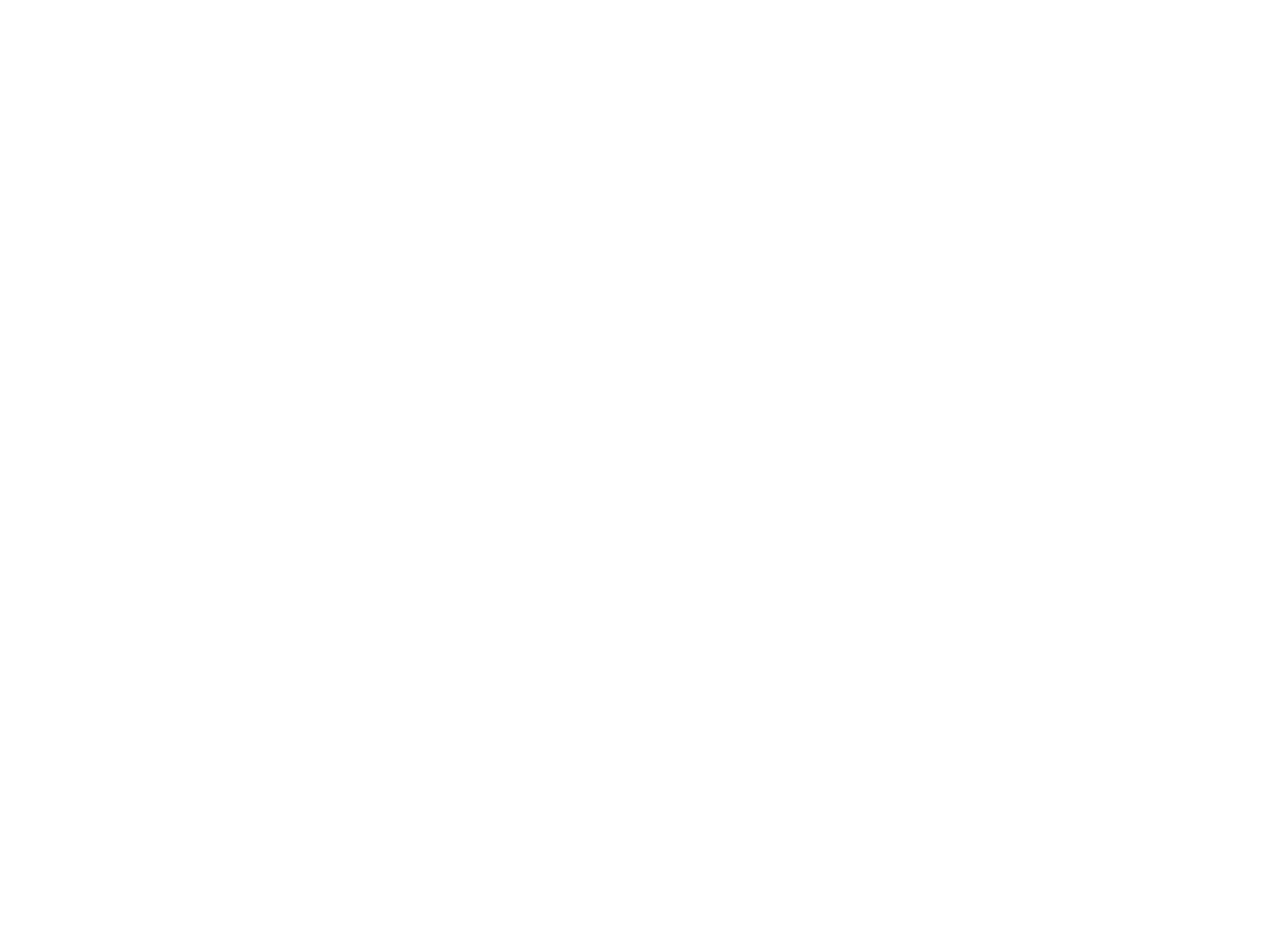
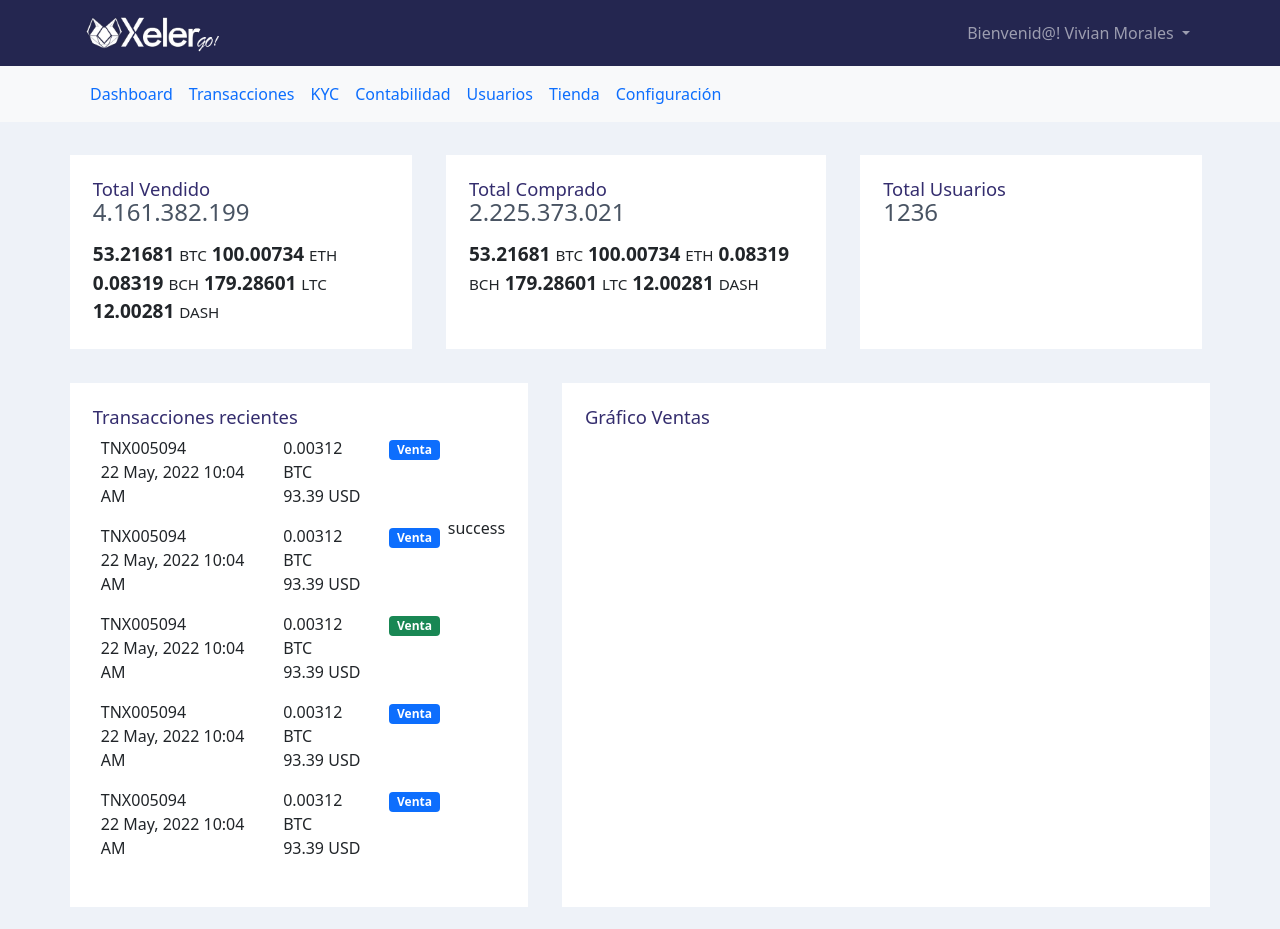
Before and after one commit to jmguerrero95/xeler_frontNew, a Vue app: page /admin/dashboard in a window 1280 px wide. Before the commit this address had no page. Before the commit the page ends 800 px from the top, so only its background shows below. Built offline with nearby package versions, Linux system fonts and the light colour scheme.

Commit message:
update dashboard, agregado admin primeras pantallas

```diff
--- /dev/null
+++ b/src/components/InicioAdmin.vue
@@ -0,0 +1,149 @@
+<template>
+    <div class="fondo">
+        <div class="container">
+            <div class="row espacio">
+                <div class="col-4 car">
+                    <h4 class="tit_card">Total Vendido</h4>
+                    <p class="precio">4.161.382.199</p>
+                    <span class="cripto">53.21681 <small>BTC</small> 100.00734 <small>ETH</small> 0.08319 <small>BCH</small> 179.28601 <small>LTC</small> 12.00281 <small>DASH</small></span>
+                </div>
+                <div class="col-4 card_center">
+                    <h4 class="tit_card">Total Comprado</h4>
+                    <p class="precio">2.225.373.021</p>
+                    <span class="cripto">53.21681 <small>BTC</small> 100.00734 <small>ETH</small> 0.08319 <small>BCH</small> 179.28601 <small>LTC</small> 12.00281 <small>DASH</small></span>
+                </div>
+                <div class="col-4 card_right">
+                    <h4 class="tit_card">Total Usuarios</h4>
+                    <p class="precio">1236</p>
+                </div>
+                <div class="col-5 car_parte2 parte2_left">
+                    <div class="row">
+                        <div class="col-12">
+                            <h4 class="tit_card">Transacciones recientes</h4>
+                            <table class="table table-borderless">
+                                <tbody>
+                                    <tr>
+                                        <td scope="col">TNX005094<br/>22 May, 2022 10:04 AM</td>
+                                        <td scope="col">0.00312 BTC<br/>93.39 USD</td>
+                                        <td scope="col"><span class="badge bg-primary">Venta</span></td>
+                                    </tr>
+                                    <tr>
+                                        <td scope="col">TNX005094<br/>22 May, 2022 10:04 AM</td>
+                                        <td scope="col">0.00312 BTC<br/>93.39 USD</td>
+                                        <td scope="col"><span class="badge bg-primary">Venta</span></td>success
+                                    </tr>
+                                    <tr>
+                                        <td scope="col">TNX005094<br/>22 May, 2022 10:04 AM</td>
+                                        <td scope="col">0.00312 BTC<br/>93.39 USD</td>
+                                        <td scope="col"><span class="badge bg-success">Venta</span></td>
+                                    </tr>
+                                    <tr>
+                                        <td scope="col">TNX005094<br/>22 May, 2022 10:04 AM</td>
+                                        <td scope="col">0.00312 BTC<br/>93.39 USD</td>
+                                        <td scope="col"><span class="badge bg-primary">Venta</span></td>
+                                    </tr>
+                                    <tr>
+                                        <td scope="col">TNX005094<br/>22 May, 2022 10:04 AM</td>
+                                        <td scope="col">0.00312 BTC<br/>93.39 USD</td>
+                                        <td scope="col"><span class="badge bg-primary">Venta</span></td>
+                                    </tr>
+                                </tbody>
+                            </table>
+                        </div>
+                    </div>
+
+
+                </div>
+
+                <div class="col-7 car_parte2 parte2_right">
+                    <h4 class="tit_card">Gráfico Ventas</h4>
+                </div>
+            </div>
+        </div>
+    </div>
+</template>
+<script>
+  /* eslint-disable */
+export default {
+    name: 'IncioAdmin',
+    components:{
+        //VueTyper,
+        //Money,
+        //Loading
+    },
+    data () {
+        return {
+
+        }
+    },
+}
+</script>
+<style scoped>
+    .espacio{
+        padding-top: 3%;
+        padding-bottom: 2%;
+    }
+    .parte2_right{
+        margin-top: 3%;
+        width: 56.83333333%;
+        margin-left: 1.5%;
+    }
+    .parte2_left{
+        margin-top: 3%;
+        width: 40.16666667%;
+        margin-right: 1.5%;
+    }
+
+    .tit_card{
+        color: #342d6e;
+        font-size: 1.15em;
+        font-weight: 500;
+        margin: 0;
+    }
+    .precio{
+        font-size: 24px;
+        line-height: 1;
+        color: #495463;
+        font-weight: 500;
+    }
+    .cripto{
+        font-size: 19px;
+        display: inline-block;
+        margin-right: 3px;
+        font-weight: 700;
+    }
+    small{
+        font-size: 80%;
+        font-weight: 400;
+    }
+    .fondo{
+        background: #eef2f8;
+    }
+    .car{
+        background: white;
+        border: 0;
+        padding: 2%;
+        width: 30%;
+        margin-right: 3%;
+    }
+    .car_parte2{
+        background: white;
+        border: 0;
+        padding: 2%;
+        /*width: 30%;
+        margin-right: 3%;*/
+    }
+    .card_center{
+        background: white;
+        border: 0;
+        padding: 2%;
+    }
+    .card_right{
+        background: white;
+        border: 0;
+        padding: 2%;
+        margin-left: 3%;
+        width: 30%;
+    }
+
+</style>
--- /dev/null
+++ b/src/components/MenuDashboardAdmin.vue
@@ -0,0 +1,60 @@
+<template>
+    <nav class="navbar navbar-expand-lg bg-light">
+      <div class="container">
+        <button class="navbar-toggler" type="button" data-bs-toggle="collapse" data-bs-target="#navbarNavDropdown" aria-controls="navbarNavDropdown" aria-expanded="false" aria-label="Toggle navigation">
+          <span class="navbar-toggler-icon"></span>
+        </button>
+        <div class="collapse navbar-collapse" id="navbarNavDropdown">
+            <ul class="navbar-nav">
+                <li class="nav-item">
+                  <a class="nav-link active" aria-current="page" href="#">Dashboard</a>
+                </li>
+                <li class="nav-item">
+                  <a class="nav-link" href="#">Transacciones</a>
+                </li>
+                <li class="nav-item">
+                  <a class="nav-link" href="#">KYC</a>
+                </li>
+                <li class="nav-item">
+                  <a class="nav-link" href="#">Contabilidad</a>
+                </li>
+                <li class="nav-item">
+                  <a class="nav-link" href="#">Usuarios</a>
+                </li>
+                <li class="nav-item">
+                  <a class="nav-link" href="#">Tienda</a>
+                </li>
+                <li class="nav-item">
+                  <a class="nav-link" href="#">Configuración</a>
+                </li>
+            </ul>
+        </div>
+      </div>
+    </nav>
+</template>
+
+<script>
+export default {
+    name: 'InputGenerico',
+    components:{
+        //VueTyper,
+        //Money,
+        //Loading
+    },
+}
+</script>
+<style scoped>
+    .navbar-menu>li>a {
+        display: flex;
+        align-items: center;
+        font-size: 14px;
+        line-height: 32px;
+        padding: 12px 0;
+        position: relative;
+        color: #7668fe;
+    }
+    .verificacion{
+        justify-content: end;
+    }
+
+</style>
--- a/src/router.js
+++ b/src/router.js
@@ -5,6 +5,7 @@ import Register from "@/views/Register.vue";
 import Reset from "@/views/Reset.vue";
 import Test from "@/components/Topbar.vue";
 import Dashboard from "@/views/Dashboard.vue";
+import DashboardAdmin from "@/views/DashboardAdmin.vue"
 import App from './App.vue'
     import { createRouter, createWebHistory } from "vue-router"
     const routeInfos = [
@@ -31,6 +32,10 @@ import App from './App.vue'
         {
             path: "/dashboard",
             component : Dashboard
+        },
+        {
+            path: "/admin/dashboard",
+            component : DashboardAdmin
         }
 
     ]
--- /dev/null
+++ b/src/views/DashboardAdmin.vue
@@ -0,0 +1,32 @@
+<template>
+    <div>
+        <TopBar></TopBar>
+        <MenuDashboardAdmin></MenuDashboardAdmin>
+        <InicioAdmin></InicioAdmin>
+    </div>
+</template>
+<script>
+    import TopBar from "@/components/Topbar.vue";
+    import MenuDashboardAdmin from "@/components/MenuDashboardAdmin.vue";
+    import InicioAdmin from "@/components/InicioAdmin.vue";
+  /* eslint-disable */
+export default {
+    name: 'DashboardAdmin',
+    components:{
+        TopBar,
+        MenuDashboardAdmin,
+        InicioAdmin,
+        //VueTyper,
+        //Money,
+        //Loading
+    },
+    data () {
+        return {
+
+        }
+    },
+}
+</script>
+<style scoped>
+
+</style>
```
Also changed, not shown: 7 other files (tests, documents, lock files or other folders).
